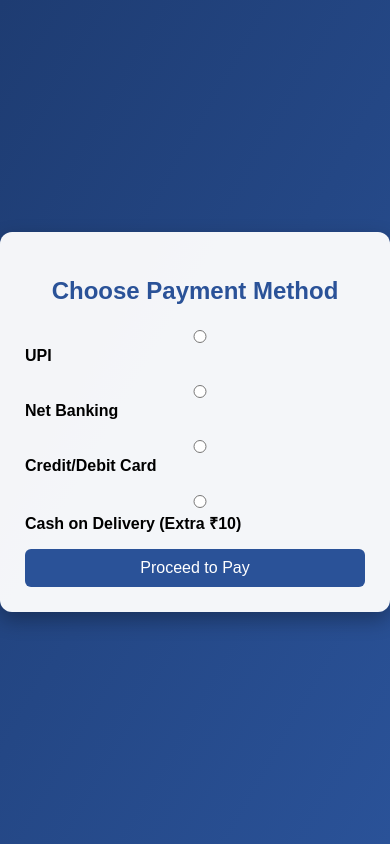
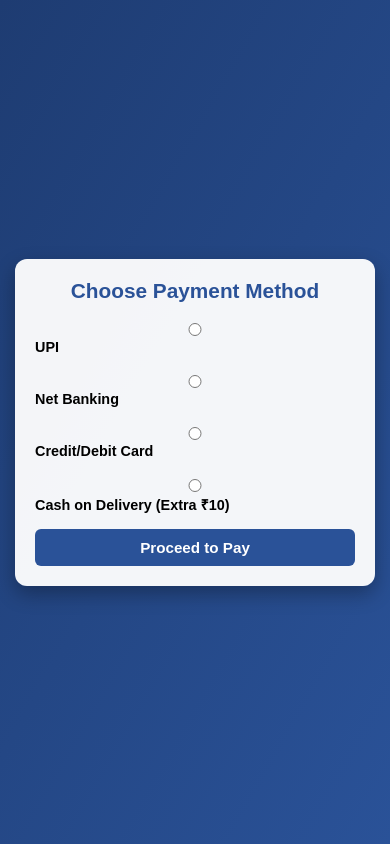
Before and after one commit to Ajith16102001/united-aircon, a plain HTML site: page payment.html in a window 390 px wide. Drawn offline with Linux system fonts and the light colour scheme.

Commit message:
Update payment.html

```diff
--- a/payment.html
+++ b/payment.html
@@ -5,68 +5,116 @@
 <meta name="viewport" content="width=device-width, initial-scale=1.0">
 <title>Payment Options</title>
 <style>
+    * {
+        margin: 0;
+        padding: 0;
+        box-sizing: border-box;
+    }
+
     body {
         font-family: Arial, sans-serif;
         background: linear-gradient(120deg, #1e3c72, #2a5298);
-        margin: 0;
-        padding: 0;
         display: flex;
         justify-content: center;
         align-items: center;
-        height: 100vh;
+        min-height: 100vh;
+        padding: 15px; /* Space for small screens */
     }
+
     .payment-container {
         background: rgba(255, 255, 255, 0.95);
-        padding: 25px;
+        padding: 20px;
         border-radius: 12px;
         box-shadow: 0 8px 20px rgba(0,0,0,0.3);
+        width: 100%;
         max-width: 400px;
-        width: 100%;
         animation: fadeIn 0.5s ease-in-out;
     }
+
     h2 {
         text-align: center;
         color: #2a5298;
+        margin-bottom: 15px;
+        font-size: 1.5rem;
     }
+
     label {
         font-weight: bold;
         margin-top: 10px;
         display: block;
+        font-size: 0.95rem;
     }
+
     select, input {
         width: 100%;
-        padding: 8px;
+        padding: 10px;
         margin-top: 5px;
         border: 1px solid #ccc;
         border-radius: 6px;
-        box-sizing: border-box;
+        font-size: 1rem;
+        background: white;
     }
+
     .payment-option {
         margin-top: 15px;
     }
+
     .hidden {
         display: none;
     }
+
     button {
         margin-top: 15px;
         background: #2a5298;
         color: white;
         border: none;
-        padding: 10px;
+        padding: 12px;
         width: 100%;
         border-radius: 6px;
         cursor: pointer;
-        font-size: 16px;
-        transition: background 0.3s;
+        font-size: 1rem;
+        font-weight: bold;
+        transition: background 0.3s ease;
     }
+
     button:hover {
         background: #1e3c72;
     }
+
     @keyframes fadeIn {
         from { opacity: 0; transform: translateY(-10px); }
         to { opacity: 1; transform: translateY(0); }
     }
+
+    /* 📱 Mobile optimization */
+    @media (max-width: 500px) {
+        h2 {
+            font-size: 1.3rem;
+        }
+        label {
+            font-size: 0.9rem;
+        }
+        select, input, button {
+            font-size: 0.95rem;
+            padding: 10px;
+        }
+    }
+
+    /* 📱 Extra small devices */
+    @media (max-width: 350px) {
+        h2 {
+            font-size: 1.1rem;
+        }
+        label {
+            font-size: 0.85rem;
+        }
+        select, input, button {
+            font-size: 0.9rem;
+            padding: 8px;
+        }
+    }
 </style>
+
 </head>
 <body>
 
```
